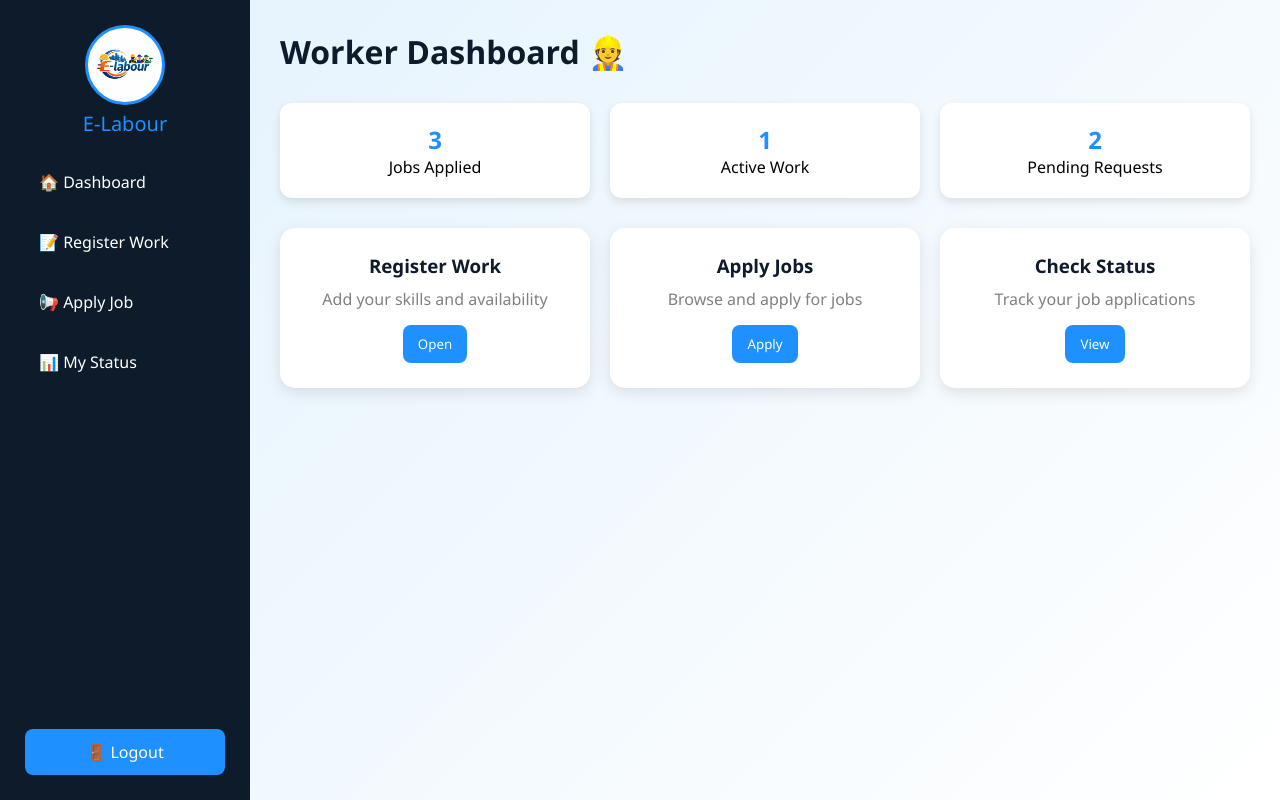
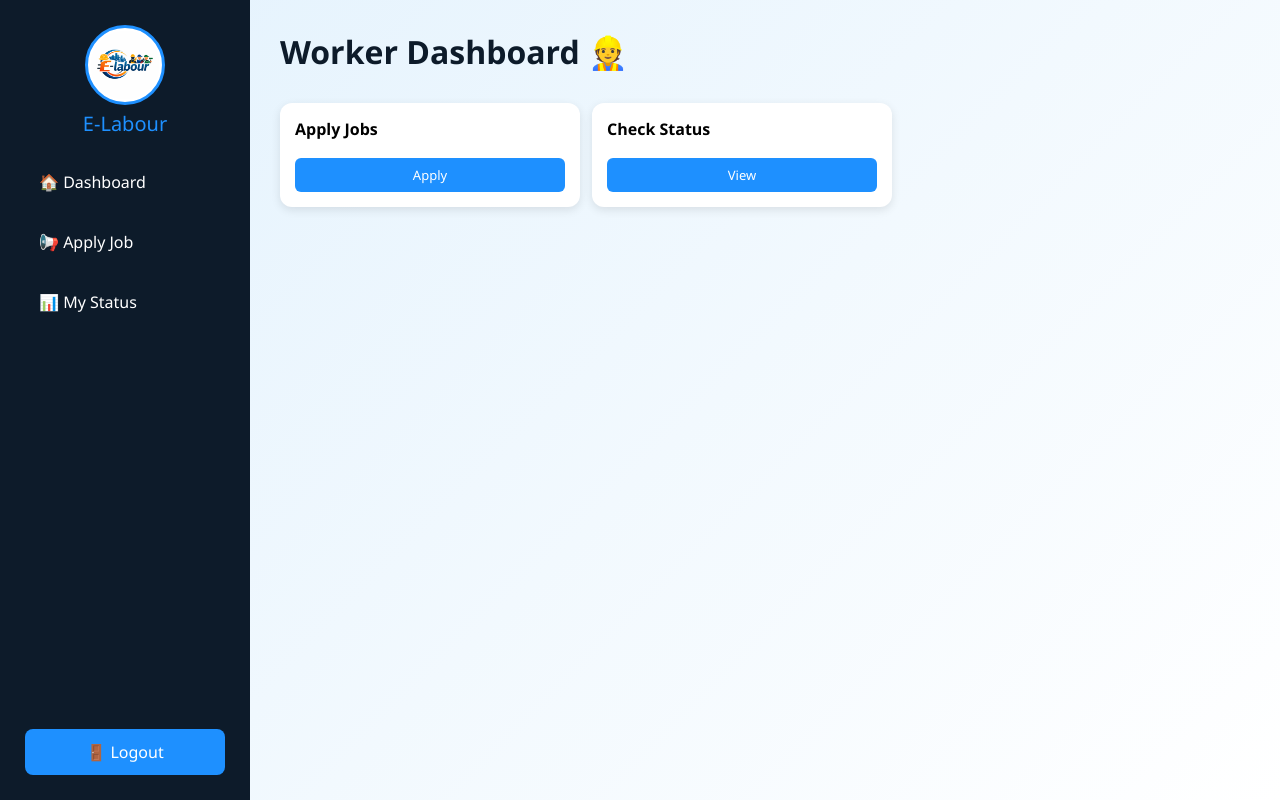
Before and after one commit to Karthikkaranth/Elabour02, a Flask app: page /worker in a window 1280 px wide. Run offline with Flask 3, Linux system fonts and the light colour scheme.

Commit message:
New updates avalilabel

```diff
--- a/Codes/app.py
+++ b/Codes/app.py
@@ -353,6 +353,20 @@ def logout():
     session.clear()
     return redirect("/")
 
+# =========================================================
+# 🔥 GET ALL JOBS FOR WORKER
+# =========================================================
+@app.route("/get_all_jobs")
+def get_all_jobs():
+
+    jobs = list(posts_coll.find())
+
+    for j in jobs:
+        j["_id"] = str(j["_id"])
+
+    return jsonify(jobs)
+
+
 # ---------------- RUN ----------------
 if __name__ == "__main__":
     app.run(debug=True, use_reloader=False)
--- a/Codes/templates/worker/worker.html
+++ b/Codes/templates/worker/worker.html
@@ -91,9 +91,6 @@ padding:30px;
 
 /* HEADER */
 .header{
-display:flex;
-align-items:center;
-gap:10px;
 margin-bottom:30px;
 }
 
@@ -101,96 +98,126 @@ margin-bottom:30px;
 color:#0d1b2a;
 }
 
-/* STATS */
-.stats{
+/* CARDS GRID */
+.cards{
 display:grid;
-grid-template-columns:repeat(auto-fit,minmax(200px,1fr));
-gap:20px;
-margin-bottom:30px;
+
+/* ✅ FIXED WIDTH CARDS */
+grid-template-columns:repeat(auto-fit, 300px);
+
+/* keep your spacing */
+gap:12px;
+
+/* align properly */
+justify-content:flex-start;
 }
 
-.stat-box{
-background:white;
-padding:20px;
-border-radius:12px;
-box-shadow:0 4px 10px rgba(0,0,0,0.1);
-text-align:center;
-}
-
-.stat-box h2{
-color:#1e90ff;
-}
-
-/* CARDS */
-.cards{
-display:grid;
-grid-template-columns:repeat(auto-fit,minmax(230px,1fr));
-gap:20px;
-}
-
+/* CARD */
 .card{
 background:white;
-padding:25px;
-border-radius:15px;
-box-shadow:0 5px 15px rgba(0,0,0,0.1);
-text-align:center;
+padding:15px;
+border-radius:12px;
+box-shadow:0 3px 10px rgba(0,0,0,0.1);
 transition:0.3s;
+
+/* ✅ ONLY CHANGE */
+max-width:300px;
 }
 
 .card:hover{
-transform:translateY(-5px);
+transform:translateY(-3px);
 }
 
 .card h3{
-margin-bottom:10px;
-color:#0d1b2a;
+font-size:16px;
+margin-bottom:8px;
 }
 
 .card p{
-color:gray;
+font-size:13px;
+margin:3px 0;
+color:#555;
 }
 
 /* BUTTON */
 .btn{
-margin-top:15px;
-padding:10px 15px;
+margin-top:10px;
+padding:8px;
 border:none;
-border-radius:8px;
+border-radius:6px;
 background:#1e90ff;
 color:white;
 cursor:pointer;
+width:100%;
+font-size:13px;
 }
 
 .btn:hover{
 background:#1565c0;
 }
 
-/* TABLE */
-.table{
-margin-top:25px;
-background:white;
-padding:20px;
-border-radius:15px;
-box-shadow:0 5px 15px rgba(0,0,0,0.1);
+/* POPUP */
+#popup{
+display:none;
+position:fixed;
+top:0;
+left:0;
+width:100%;
+height:100%;
+background:rgba(0,0,0,0.6);
+justify-content:center;
+align-items:center;
+z-index:1000;
 }
 
-table{
-width:100%;
-border-collapse:collapse;
+.popup-box{
+background:white;
+padding:30px;
+border-radius:20px;
+width:800px;
+max-height:90vh;
+
+/* 🔥 FIX */
+display:flex;
+flex-direction:column;
+justify-content:space-between;
+
+overflow-y:auto;
+box-shadow:0 10px 30px rgba(0,0,0,0.3);
+position:relative;
 }
 
-table th, table td{
-padding:10px;
-border-bottom:1px solid #ddd;
+/* CLOSE */
+.close-btn{
+position:absolute;
+top:15px;
+right:20px;
+font-size:20px;
+cursor:pointer;
 }
 
-.status{
-color:green;
-font-weight:bold;
+/* POPUP CONTENT */
+.popup-box h2{
+margin-bottom:15px;
+color:#0d1b2a;
 }
 
-.pending{
-color:orange;
+.popup-box p{
+margin:8px 0;
+color:#444;
+}
+
+/* SUCCESS BOX */
+#successBox{
+display:none;
+position:fixed;
+top:20px;
+right:20px;
+background:#1e90ff;
+color:white;
+padding:15px 20px;
+border-radius:10px;
+box-shadow:0 5px 15px rgba(0,0,0,0.2);
 font-weight:bold;
 }
 
@@ -199,9 +226,7 @@ font-weight:bold;
 
 <body>
 
-<!-- SIDEBAR -->
 <div class="sidebar">
-
 <div>
 <div class="logo-container">
 <img src="../static/images/logo.JPG" class="logo">
@@ -210,17 +235,14 @@ font-weight:bold;
 
 <ul>
 <li onclick="showSection('dashboard')">🏠 Dashboard</li>
-<li onclick="showSection('register')">📝 Register Work</li>
 <li onclick="showSection('apply')">📢 Apply Job</li>
 <li onclick="showSection('status')">📊 My Status</li>
 </ul>
 </div>
 
 <div class="logout-btn" onclick="logout()">🚪 Logout</div>
-
 </div>
 
-<!-- MAIN -->
 <div class="main">
 
 <div class="header">
@@ -229,117 +251,135 @@ font-weight:bold;
 
 <!-- DASHBOARD -->
 <div id="dashboard" class="section">
-
-<div class="stats">
-<div class="stat-box">
-<h2>3</h2>
-<p>Jobs Applied</p>
-</div>
-
-<div class="stat-box">
-<h2>1</h2>
-<p>Active Work</p>
-</div>
-
-<div class="stat-box">
-<h2>2</h2>
-<p>Pending Requests</p>
-</div>
-</div>
-
 <div class="cards">
-
-<div class="card">
-<h3>Register Work</h3>
-<p>Add your skills and availability</p>
-<button class="btn" onclick="showSection('register')">Open</button>
-</div>
-
 <div class="card">
 <h3>Apply Jobs</h3>
-<p>Browse and apply for jobs</p>
 <button class="btn" onclick="showSection('apply')">Apply</button>
 </div>
 
 <div class="card">
 <h3>Check Status</h3>
-<p>Track your job applications</p>
 <button class="btn" onclick="showSection('status')">View</button>
 </div>
-
 </div>
 </div>
 
-<!-- REGISTER WORK -->
-<div id="register" class="section" style="display:none;">
-<h2>Register Your Work</h2>
-<br>
-
-<input type="text" placeholder="Your Skill" style="width:100%;padding:10px;margin-bottom:10px;">
-<input type="text" placeholder="Experience (years)" style="width:100%;padding:10px;">
-
-<button onclick="location.href='/prog'">
-Check Status
-</button>
-
-<!-- APPLY JOB -->
+<!-- APPLY -->
 <div id="apply" class="section" style="display:none;">
-<h2>Available Jobs</h2>
-
-<div class="cards">
-
-<div class="card">
-<h3>House Construction</h3>
-<p>Location: City</p>
-<button class="btn">Apply</button>
-</div>
-
-<div class="card">
-<h3>Painting Work</h3>
-<p>Location: Area</p>
-<button class="btn">Apply</button>
-</div>
-
-</div>
+<h2>Available Jobs</h2><br>
+<div class="cards" id="jobsContainer"></div>
 </div>
 
 <!-- STATUS -->
 <div id="status" class="section" style="display:none;">
 <div class="table">
 <h3>My Job Status</h3>
-
-<table>
-<tr>
-<th>Work</th>
-<th>Status</th>
-</tr>
-
-<tr>
-<td>Construction</td>
-<td class="status">Accepted</td>
-</tr>
-
-<tr>
-<td>Painting</td>
-<td class="pending">Pending</td>
-</tr>
-
-</table>
+<p>Coming soon...</p>
 </div>
 </div>
 
 </div>
 
+<!-- POPUP -->
+<div id="popup">
+<div class="popup-box">
+
+<span class="close-btn" onclick="closePopup()">❌</span>
+
+<div id="popupContent"></div>
+
+</div>
+</div>
+
+<!-- SUCCESS -->
+<div id="successBox"></div>
+
 <script>
+
+let allJobs = [];
+
 function showSection(sectionId){
-let sections = document.querySelectorAll('.section');
-sections.forEach(sec => sec.style.display = 'none');
-document.getElementById(sectionId).style.display = 'block';
+document.querySelectorAll('.section').forEach(s=>s.style.display='none');
+document.getElementById(sectionId).style.display='block';
+
+if(sectionId==="apply") loadJobs();
+}
+
+function loadJobs(){
+fetch("/get_all_jobs")
+.then(res=>res.json())
+.then(data=>{
+allJobs=data;
+
+let c=document.getElementById("jobsContainer");
+c.innerHTML="";
+
+data.forEach((job,i)=>{
+
+c.innerHTML+=`
+<div class="card">
+<h3>🛠 ${job.skills||"Work"}</h3>
+<p>👤 ${job.name||"User"}</p>
+<p>📍 ${job.location||"Not set"}</p>
+<button class="btn" onclick="viewDetails(${i})">View Details</button>
+</div>`;
+});
+});
+}
+
+function viewDetails(i){
+let j=allJobs[i];
+
+document.getElementById("popupContent").innerHTML=`
+<div style="flex:1">
+
+<h2>🛠 ${j.skills}</h2>
+
+<p><b>👤 Name:</b> ${j.name}</p>
+<p><b>📞 Phone:</b> ${j.phone}</p>
+
+<p><b>📍 Location:</b> ${j.location}</p>
+<p><b>🏠 Address:</b> ${j.address}</p>
+
+<p><b>📅 Date:</b> ${j.date}</p>
+
+<p><b>💰 Salary:</b> ₹${j.salary_min} - ₹${j.salary_max}</p>
+
+<p><b>⏰ Time:</b> ${j.start_time} to ${j.end_time}</p>
+
+<p><b>📝 Description:</b><br>${j.description}</p>
+
+</div>
+
+<button class="btn" onclick="applyJob()">Apply Job</button>
+`;
+
+document.getElementById("popup").style.display="flex";
+}
+
+function closePopup(){
+document.getElementById("popup").style.display="none";
+}
+
+function applyJob(){
+closePopup();
+showSuccess("Applied Successfully ✅");
+
+/* ✅ ONLY CHANGE */
+showSection('apply');
+}
+
+function showSuccess(msg){
+let b=document.getElementById("successBox");
+b.innerText=msg;
+b.style.display="block";
+setTimeout(()=>b.style.display="none",2000);
 }
 
 function logout(){
-window.location.href = "/";
+window.location.href="/logout";
 }
+
 </script>
 
 </body>
```
